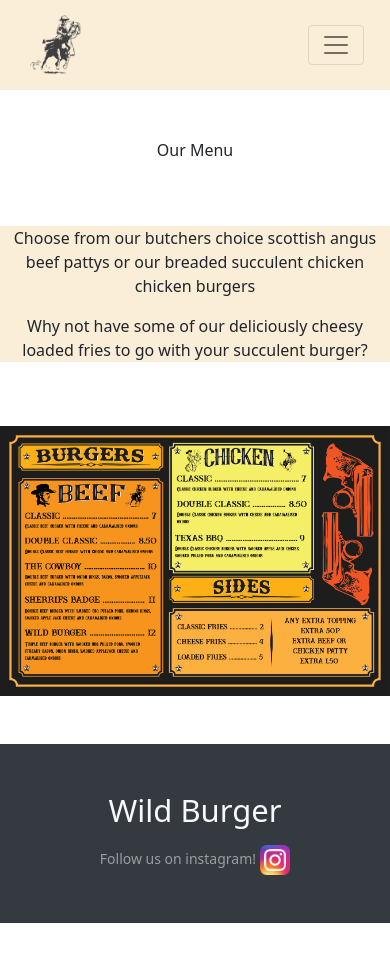
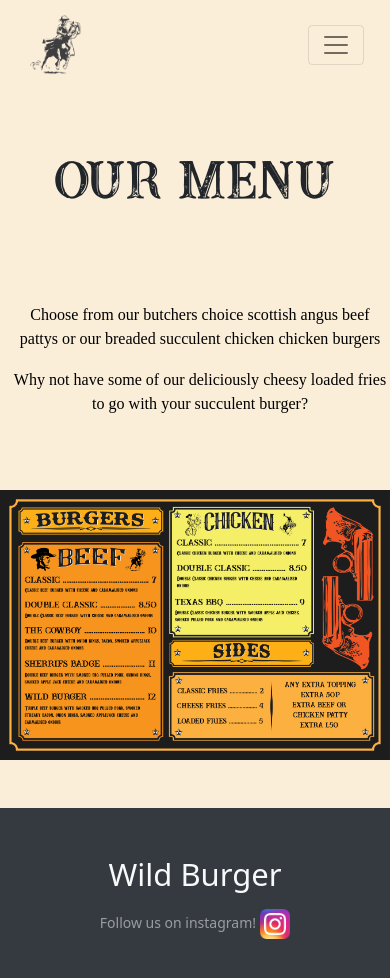
Before and after one commit to MichaelAlanLole/Burger-van-webstie, a plain HTML site: page menu.html in a window 390 px wide. Before the commit the page ends 923 px from the top, so only its background shows below. Drawn offline with nearby package versions, Linux system fonts and the light colour scheme; a web font is replaced by a local one.

Commit message:
Update style.css

```diff
--- a/style.css
+++ b/style.css
@@ -4,9 +4,6 @@
     padding: 10px;
 }
 
-.logo {
-    align-items: center;
-}
 
 .burger {
     background-size: cover;
@@ -18,7 +15,7 @@
     padding: 0;
 }
 
-.burger p {
+.burger-p {
     font-size: 3cqmax;
     font-family: meow;
     padding: 10px;
@@ -27,7 +24,7 @@
 }
 
 
-h1 {
+.burger-title {
     font-size: 7rem;
     font-family: title;
     background-color: rgba(0, 0, 0, .8);
@@ -46,16 +43,42 @@ h1 {
     background-color: rgba(250, 238, 217, 1);
 }
 
+.menu-title {
+    background-color: rgba(250, 238, 217, 1);
+    font-family: title;
+    font-size: 7rem;
+}
+
+.menu-b {
+    background-color: rgba(250, 238, 217, 1);
+}
+
+.menu-p {
+    font-size: 2cqmax;
+    font-family: meow;
+    padding: 10px;
+    width: 800px;
+    color: rgba(0, 0, 0, 1);
+}
+
 @media (max-width: 768px) {
     .burger {
         min-height: 60vh;
     }
-    h1 {
+    .burger-title {
         font-size: calc(1.525rem + 3.3vw);
     }
-    .burger p {
+    .burger-p {
         font-size: calc(0.2rem + 3.3vw);
         width: 300px;
+    }
+    .menu-p {
+        font-size: calc(0.2rem + 3.3vw);
+        width: 400px;
+    }
+
+    .menu-title {
+        font-size: calc(3rem + 3.3vw);
     }
 }
 
```
